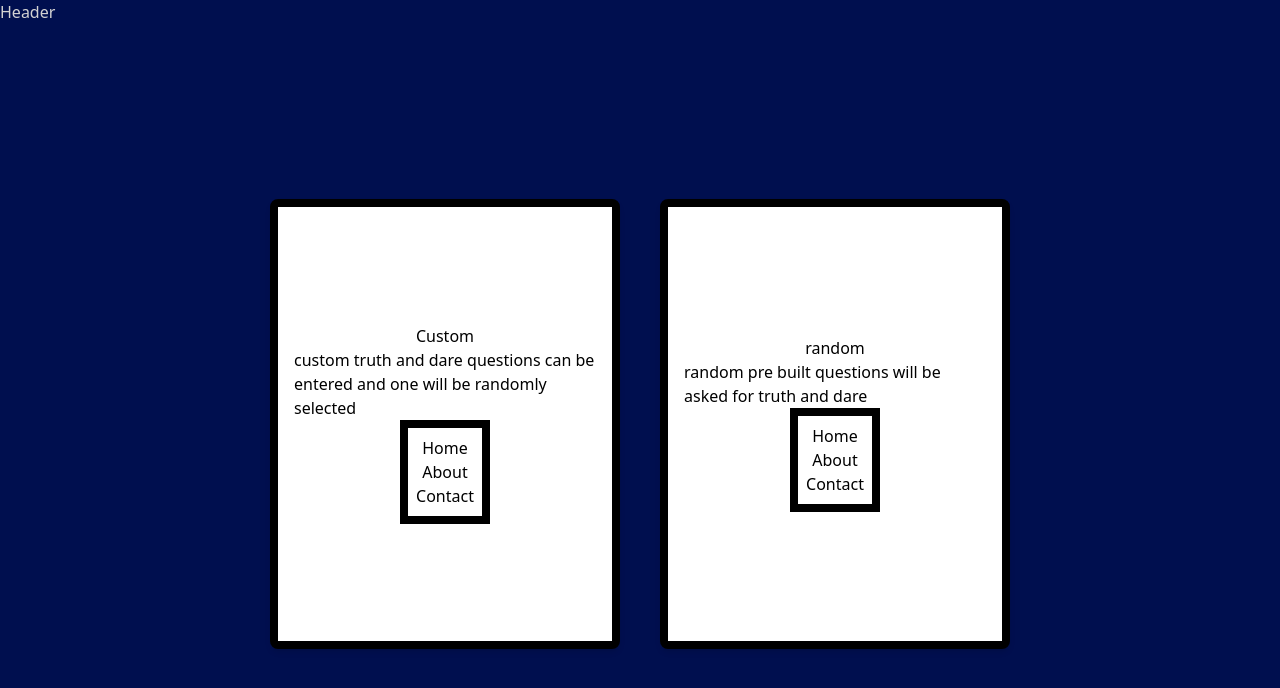
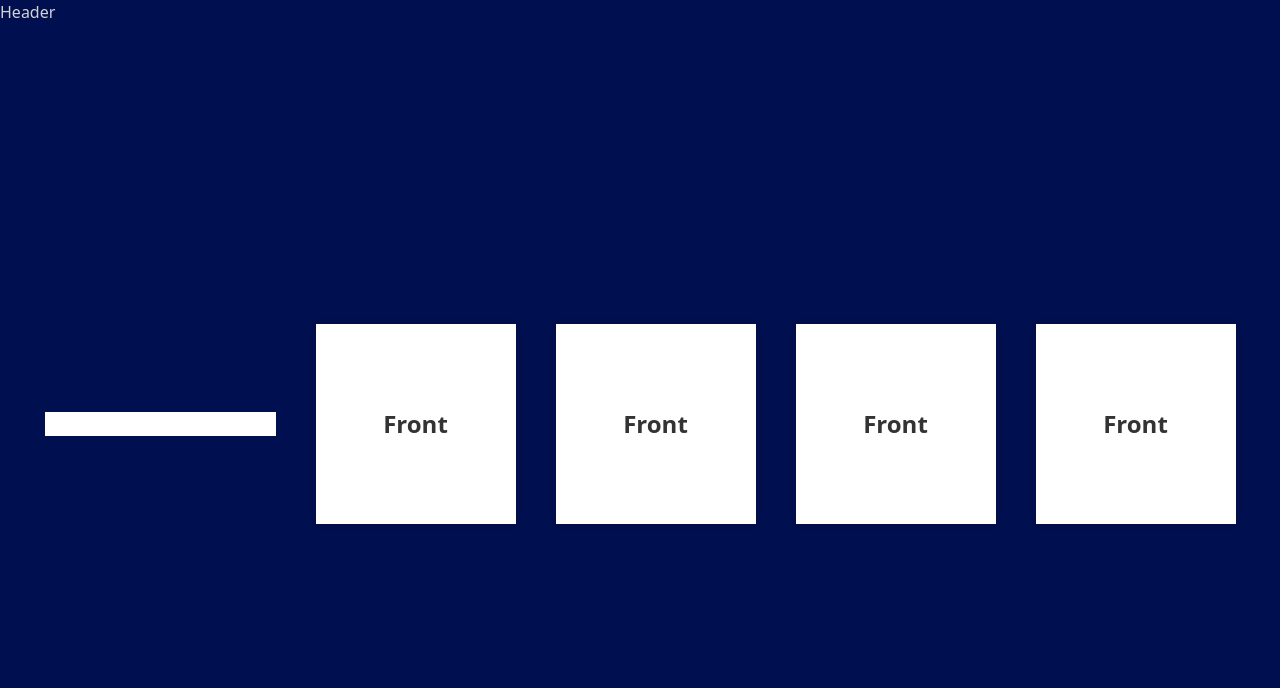
Before and after one commit to nickgeorgemathew/truthordare-react, a React (Vite) app: page / in a window 1280 px wide. Shown: the top 688 px of the page. Built offline with nearby package versions, Linux system fonts and the light colour scheme.

Commit message:
secondary

```diff
--- a/src/App.jsx
+++ b/src/App.jsx
@@ -7,28 +7,52 @@ import Header from './Header'
 
 import Random from './Random'
 import Custom from './Custom'
-import { BrowserRouter, Route, Switch } from 'react-router-dom';
+import { BrowserRouter, Link, Route, Routes } from 'react-router-dom';
 
 
-const Routes = () => (
-  <BrowserRouter>
-    <Switch>
-      <Route path="/" exact component={Cards}/>
-      <Route path="/Custom" component={Custom} />
-      <Route path="/Random" component={Random} />
-    </Switch>
-  </BrowserRouter>
-);
+
+
+
 
 
 function App() {
-  const [count, setCount] = useState(0)
+
+
+
+  // function displayCard(item) {
+  //   setDisplay("Card")
+
+  // }
+  // function displayCustom(item) {
+  //   setDisplay("custom")
+
+  // }
+  // function displayRandom(item) {
+  //   setDisplay("Random")
+
+  // }
+
 
 
   return (
+
     <div className='' >
       <Header/>
-      <Routes/>
+      <Custom/>
+      {/* <BrowserRouter>
+    <Routes>
+      <Route path="/"  component={<Cards/>}/>
+      <Route path="/Custom" component={<Custom/>} />
+      <Route path="/Random" component={<Random/>} />
+    </Routes>
+  </BrowserRouter>
+      <Header/>
+      <Link to='/'>
+      Home
+      </Link> */}
+
+
+
 
     </div>
   )
--- a/src/Cards.jsx
+++ b/src/Cards.jsx
@@ -6,15 +6,15 @@ import Custom from './Custom.jsx'
 import { transform } from 'framer-motion'
 import { Link } from 'react-router-dom';
 
-const Navigation = () => (
-  <nav>
-    <ul>
-      <li><Link to="/">Home</Link></li>
-      <li><Link to="/Custom">About</Link></li>
-      <li><Link to="/Random">Contact</Link></li>
-    </ul>
-  </nav>
-);
+// const Navigation = () => (
+//   <nav>
+//     <ul>
+//       <li><Link to="/">Home</Link></li>
+//       <li><Link to="/Custom">About</Link></li>
+//       <li><Link to="/Random">Contact</Link></li>
+//     </ul>
+//   </nav>
+// );
 const card_array=[
   {
    title:"Custom",
@@ -74,7 +74,7 @@ const card_array=[
               <button className='box-border border-black border-8 p-2' onClick={()=>{card_value(item.value)
 
             }}>
-             <Navigation/>
+             {/* <Navigation/> */}
               </button>
 
 
--- /dev/null
+++ b/src/Custom.css
@@ -0,0 +1,56 @@
+.flip-card {
+  position: relative;
+  width: 200px;
+  height: 200px;
+  perspective: 1000px;
+
+  border-radius: 10px;
+  box-shadow: 0 0 10px rgba(0, 0, 0, 0.1);
+}
+
+.flip-card-inner {
+  position: relative;
+  width: 100%;
+  height: 100%;
+  text-align: center;
+  transition: transform 0.8s;
+  transform-style: preserve-3d;
+}
+
+.flip-card-front, .flip-card-back {
+  position: absolute;
+  width: 100%;
+  height: 100%;
+  -webkit-backface-visibility: hidden;
+  backface-visibility: hidden;
+}
+
+.flip-card-front {
+  background-color: #fff;
+  z-index: 2;
+  display: flex;
+  justify-content: center;
+  align-items: center;
+  font-size: 24px;
+  font-weight: bold;
+  color: #333;
+}
+
+.flip-card-back {
+  background-color: #333;
+  color: #fff;
+  transform: rotateY(180deg);
+  display: flex;
+  justify-content: center;
+  align-items: center;
+  font-size: 18px;
+  padding: 20px;
+}
+
+.flip-card-back p {
+  margin-bottom: 20px;
+}
+
+.flip-card.flipped .flip-card-inner {
+  transform: rotateY(180deg);
+}
--- a/src/Custom.jsx
+++ b/src/Custom.jsx
@@ -1,10 +1,91 @@
 import React from 'react'
-import './app.scss'
+import { useState } from 'react'
+import {animate, motion} from 'framer-motion'
+import { transform } from 'framer-motion'
+import './Custom.css'
+import { textPath } from 'framer-motion/client'
+const card_array=[
+  {
+   title:"Custom",
+   description:" custom truth and dare questions can be entered and one will be randomly selected ",
+   value:"Custom"
+  },
+  {
+      title:"random",
+      description:" random pre built questions will be asked for truth and dare",
+      value:"Random"
+     },
+     {
+      title:"random",
+      description:" random pre built questions will be asked for truth and dare",
+      value:"Random"
+     }
+     ,{
+      title:"random",
+      description:" random pre built questions will be asked for truth and dare",
+      value:"Random"
+     }
+]
+
+
+
+
 
 function Custom() {
-  return (
-    <div className='bg-black'>Custom</div>
-  )
+  const [isFlipped, setIsFlipped] = useState(false);
+
+
+
+
+  const custom_cards = card_array.map((item, index) => {
+
+    const flipCard = {
+      hidden: { rotateY: 0 },
+      visible: { rotateY: 180 },
+    };
+    return (<motion.div
+      className="flip-card"
+      onClick={() => setIsFlipped(!isFlipped)}
+      animate={isFlipped ? "visible" : "hidden"}
+      transition={{ duration: 2 }}
+      key={index}
+    >
+      <motion.div
+        className="flip-card-inner"
+        variants={flipCard}
+        animate={isFlipped ? "visible" : "hidden"}
+      >
+        <motion.div className="flip-card-front">
+          {/* front content */}
+          <h2>Front</h2>
+        </motion.div>
+        <motion.div className="flip-card-back">
+          {/* back content */}
+          <h2>Back</h2>
+          <p>This is the back content.</p>
+        </motion.div>
+      </motion.div>
+    </motion.div>)
+  })
+
+
+
+
+
+const inputanimation={
+  initial:{x:100,scale:5},
+}
+return (
+
+  <div className='flex justify-center items-center h-screen w-screen flex-wrap sm:grid-cols-2 md:grid-cols-3 lg:grid-cols-4 gap-10'>
+    <span><motion.input type='text'>
+     </motion.input></span>
+
+  {custom_cards}
+  </div>
+
+
+)
 }
 
 export default Custom
```
